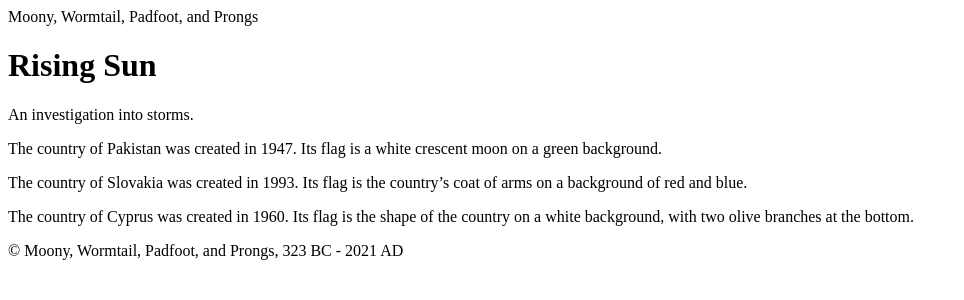
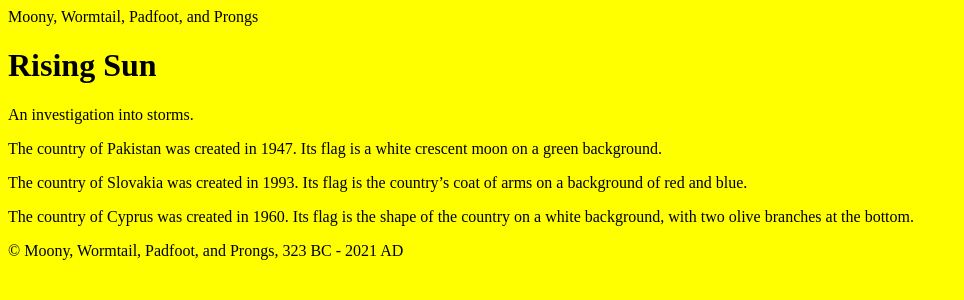
Before and after one commit to wrabi-Lenbrook/ephemeris, a Jekyll site: the page built from topics/demo_file.md, in a window 1280 px wide. Shown: the top 300 px of the page, without its empty margins (0-964 px from the left). Built offline with Jekyll 4.4.1, drawn with Linux system fonts in a browser that asks for light colours.

Commit message:
includes and stylesheets

```diff
--- a/_layouts/demo.html
+++ b/_layouts/demo.html
@@ -1,7 +1,7 @@
 <!DOCTYPE html>
 <html lang="en">
 <head>
-<link rel="stylesheet" type="text/css" href="./../_assets/css/style.css">
+<link rel="stylesheet" type="text/css" href="./../assets/css/style.css">
 </head>
   <body>
 <header>{{ site.name }}</header>
```
Also changed, not shown: assets/css/style.css (renamed from _assets/css/style.css).
